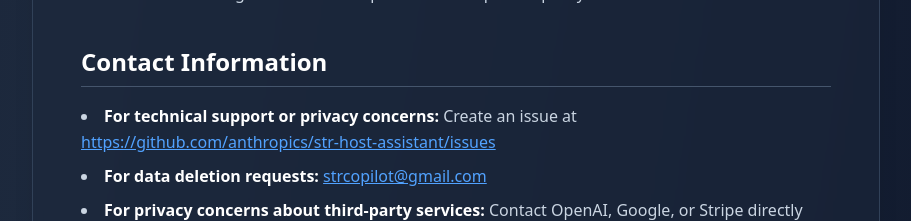
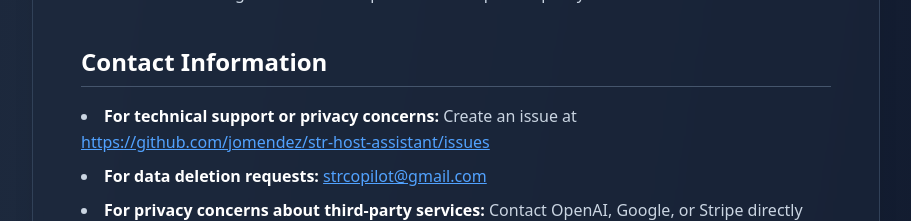
Before and after one commit to jomendez/jomendez-io, a React (Vite) app: page /str-host-assistant/privacy-policy in a window 1280 px wide. Shown: the part 6660-6881 px from the top of the page, without its empty margins (184-1095 px from the left). Built offline with nearby package versions, Linux system fonts and the light colour scheme.

Commit message:
Update STRHostAssistantPrivacyPolicy link to point to the correct GitHub repository for issue reporting.

```diff
--- a/src/pages/STRHostAssistantPrivacyPolicy.jsx
+++ b/src/pages/STRHostAssistantPrivacyPolicy.jsx
@@ -344,8 +344,8 @@ const STRHostAssistantPrivacyPolicy = () => {
             <ul className="list-disc list-inside space-y-2 text-slate-300">
               <li>
                 <strong className="text-white">For technical support or privacy concerns:</strong> Create an issue at{' '}
-                <a href="https://github.com/anthropics/str-host-assistant/issues" target="_blank" rel="noopener noreferrer" className="text-blue-400 hover:text-blue-300 underline">
-                  https://github.com/anthropics/str-host-assistant/issues
+                <a href="https://github.com/jomendez/str-host-assistant/issues" target="_blank" rel="noopener noreferrer" className="text-blue-400 hover:text-blue-300 underline">
+                  https://github.com/jomendez/str-host-assistant/issues
                 </a>
               </li>
               <li>
```
